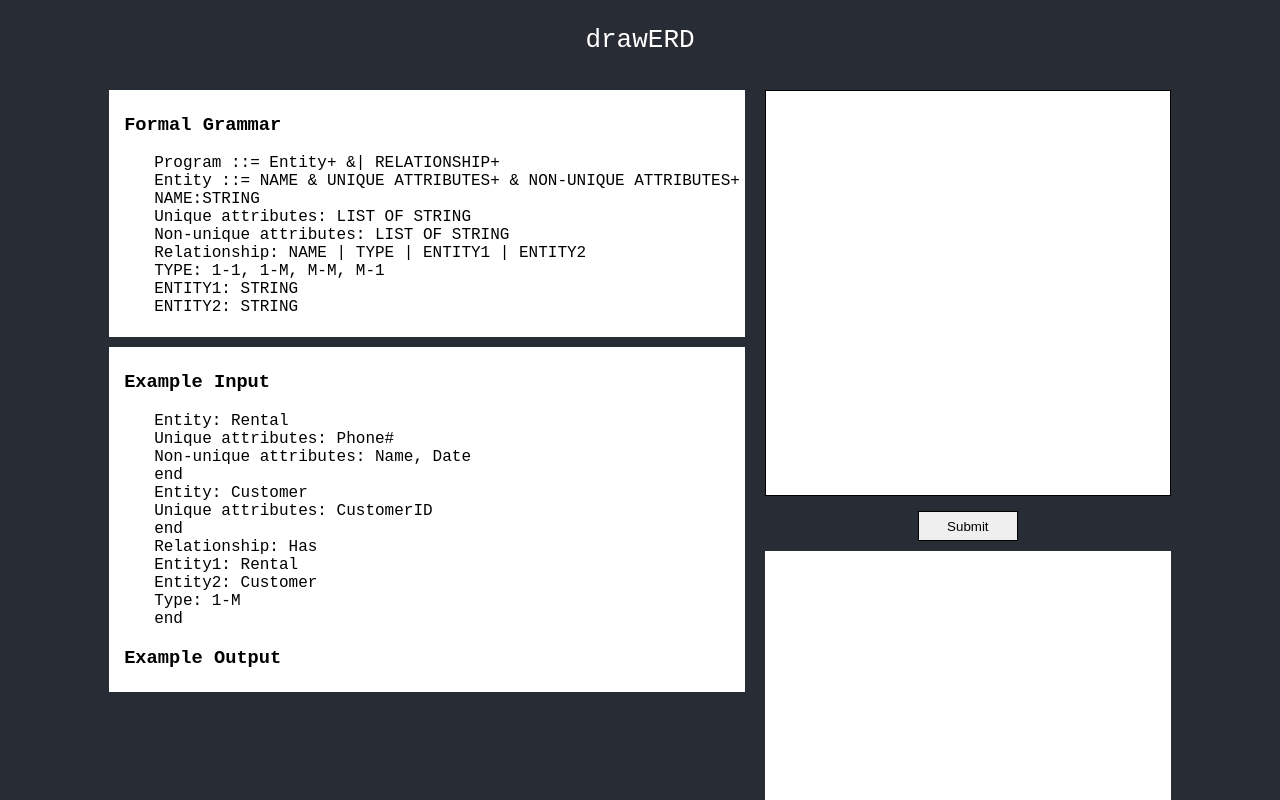
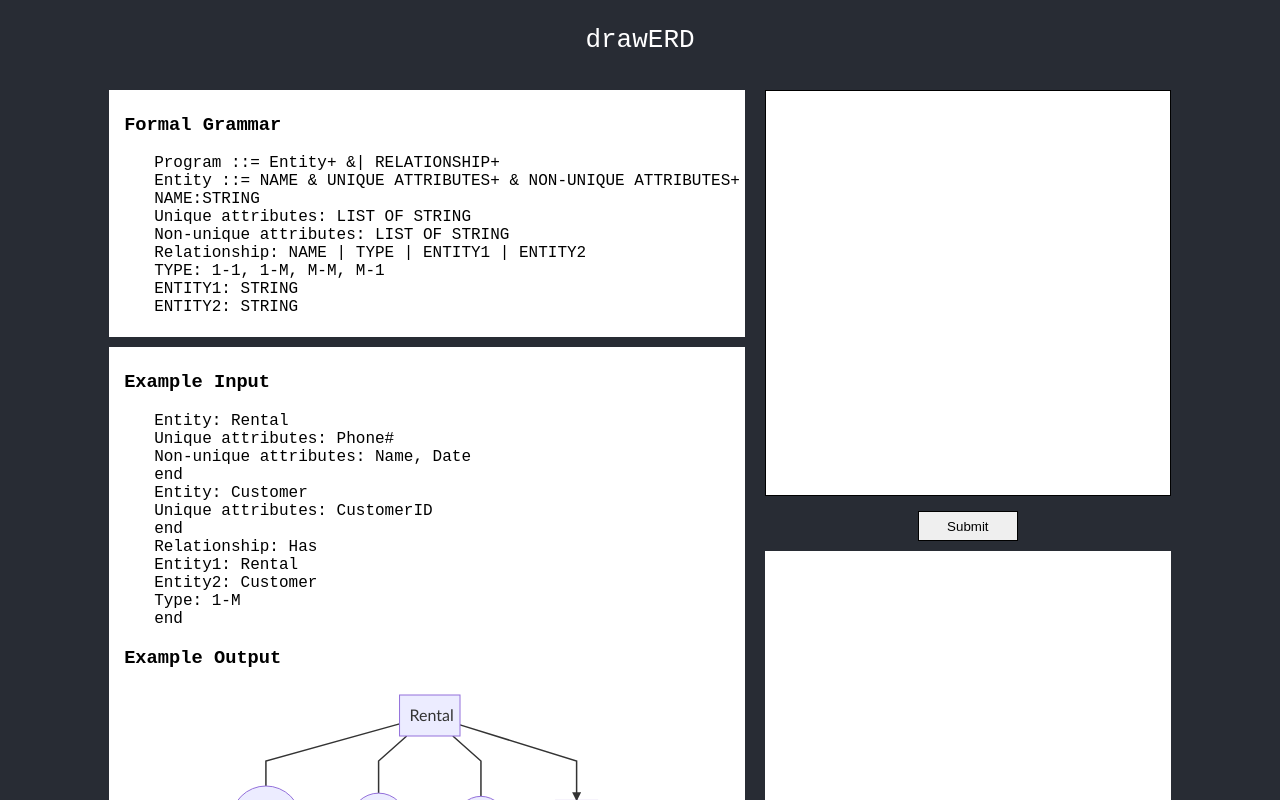
Before and after one commit to danielanatolie/drawERD, a React (Create React App) app: page / in a window 1280 px wide. Shown: the top 800 px of the page. Built offline with nearby package versions, Linux system fonts and the light colour scheme.

Commit message:
add example output

```diff
--- a/src/components/Description.js
+++ b/src/components/Description.js
@@ -1,4 +1,5 @@
 import React from 'react';
+import { ReactComponent as YourSvg } from '../resources/exampleSvgCode.svg';
 
 export const Description = () => {
   const grammar = 'Formal Grammar';
@@ -41,6 +42,7 @@ export const Description = () => {
         </ul>
 
         <h3> {exampleOutput}</h3>
+        <YourSvg />
       </div>
     </div>
   );
--- a/src/components/Input.js
+++ b/src/components/Input.js
@@ -1,6 +1,5 @@
 import React, { Component } from 'react';
 import Tokenizer from '../parser/Tokenizer';
-import Output from './Output';
 import mermaid from 'mermaid';
 const PROGRAM = require('../ast/PROGRAM');
 export default class Input extends Component {
```
Also changed, not shown: src/resources/exampleSvgCode.svg (added).
